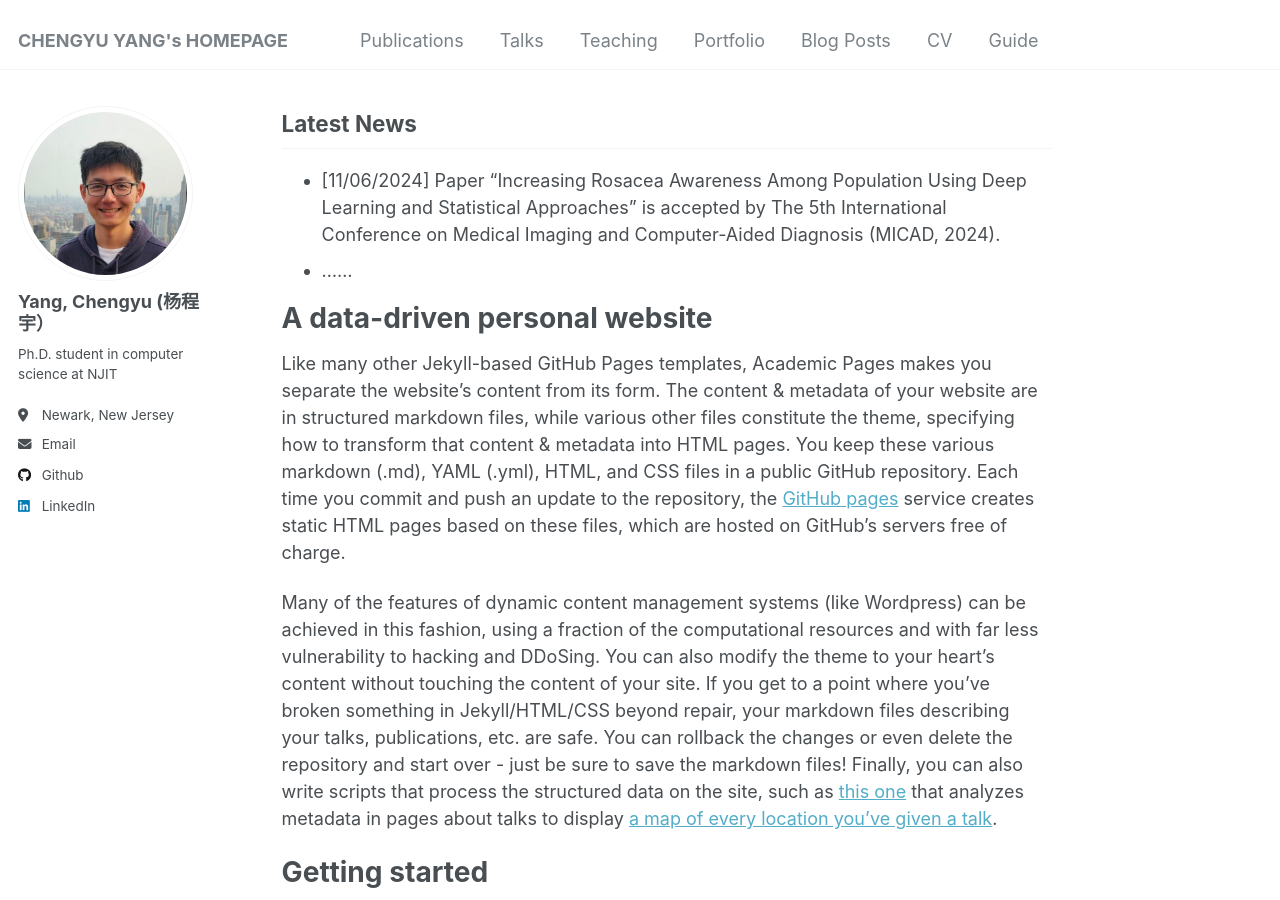
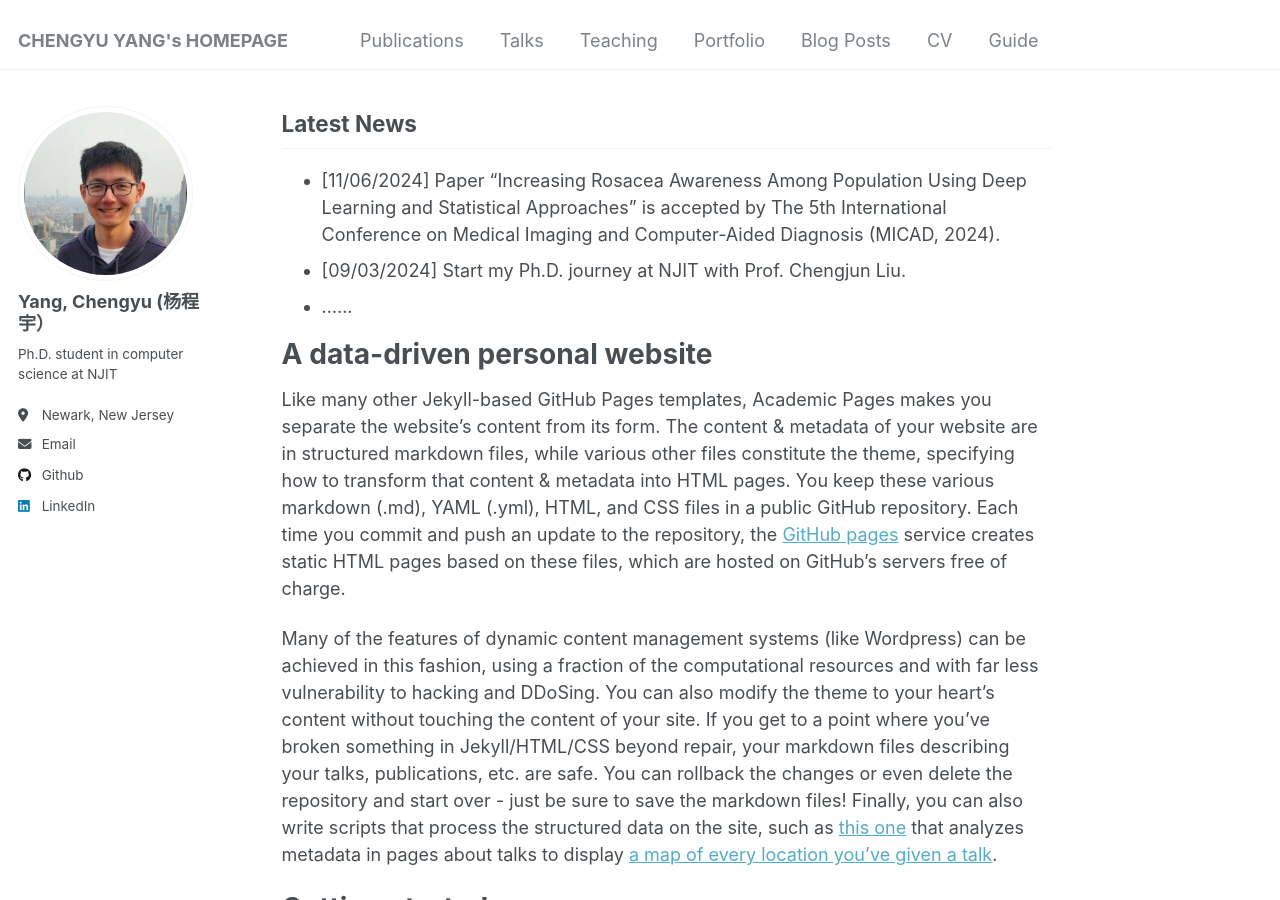
Before and after one commit to cyang322/cyang322.github.io, a Jekyll site: the page built from _pages/about.md, in a window 1280 px wide and 900 px high, scrolled down 497 px. Built offline with Jekyll 4.4.1, drawn with Linux system fonts in a browser that asks for light colours.

Commit message:
Update about.md

```diff
--- a/_pages/about.md
+++ b/_pages/about.md
@@ -20,6 +20,7 @@ Publications
 Latest News
 ------
 - [11/06/2024] Paper "Increasing Rosacea Awareness Among Population Using Deep Learning and Statistical Approaches" is accepted by The 5th International Conference on Medical Imaging and Computer-Aided Diagnosis (MICAD, 2024).
+- [09/03/2024] Start my Ph.D. journey at NJIT with Prof. Chengjun Liu.
 - ......
 
 A data-driven personal website
```
